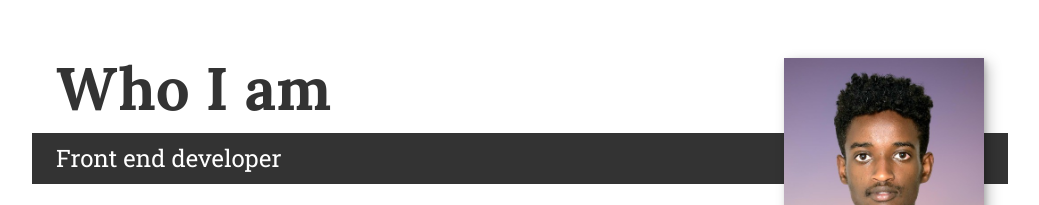
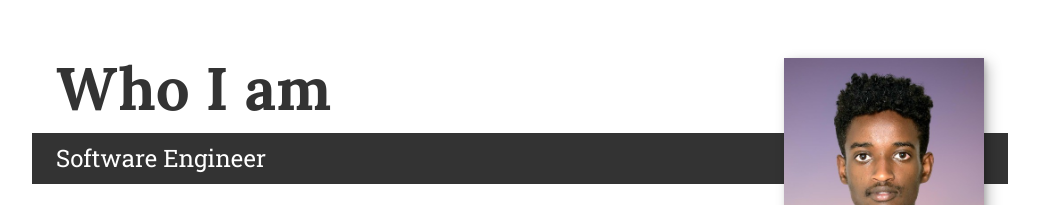
Before and after one commit to habtew/portfolio, a website built with Vite: page index.html in a window 1280 px wide. Shown: the part 1300-1505 px from the top of the page, without its empty margins (120-1159 px from the left). Built offline with nearby package versions, Linux system fonts and the light colour scheme.

Commit message:
Update index.html

```diff
--- a/index.html
+++ b/index.html
@@ -67,7 +67,7 @@
         <!-- About me -->
         <section class="about-me" id="about">
            <h2 class="section__title section__title--about">Who I am</h2>
-           <p class="section__subtitle section__subtitle--about">Front end developer</p>
+           <p class="section__subtitle section__subtitle--about">Software Engineer</p>
 
            <div class="about-me__body">
                <p>I’m a skilled software engineer with a strong foundation in Python and a passion for competitive programming, having solved over 800 challenging problems across platforms like LeetCode, Codeforces, and HackerRank</p>
```
